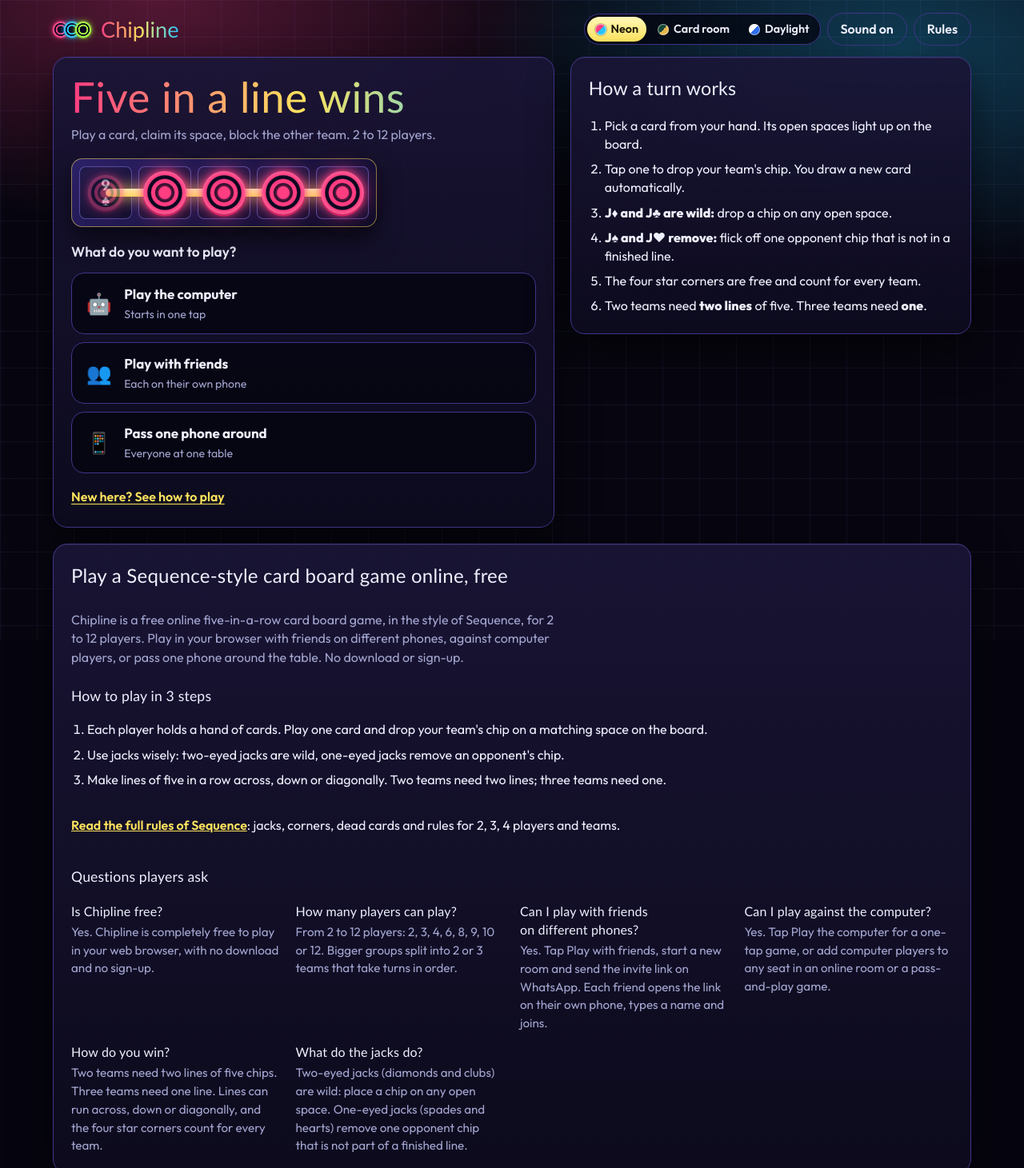
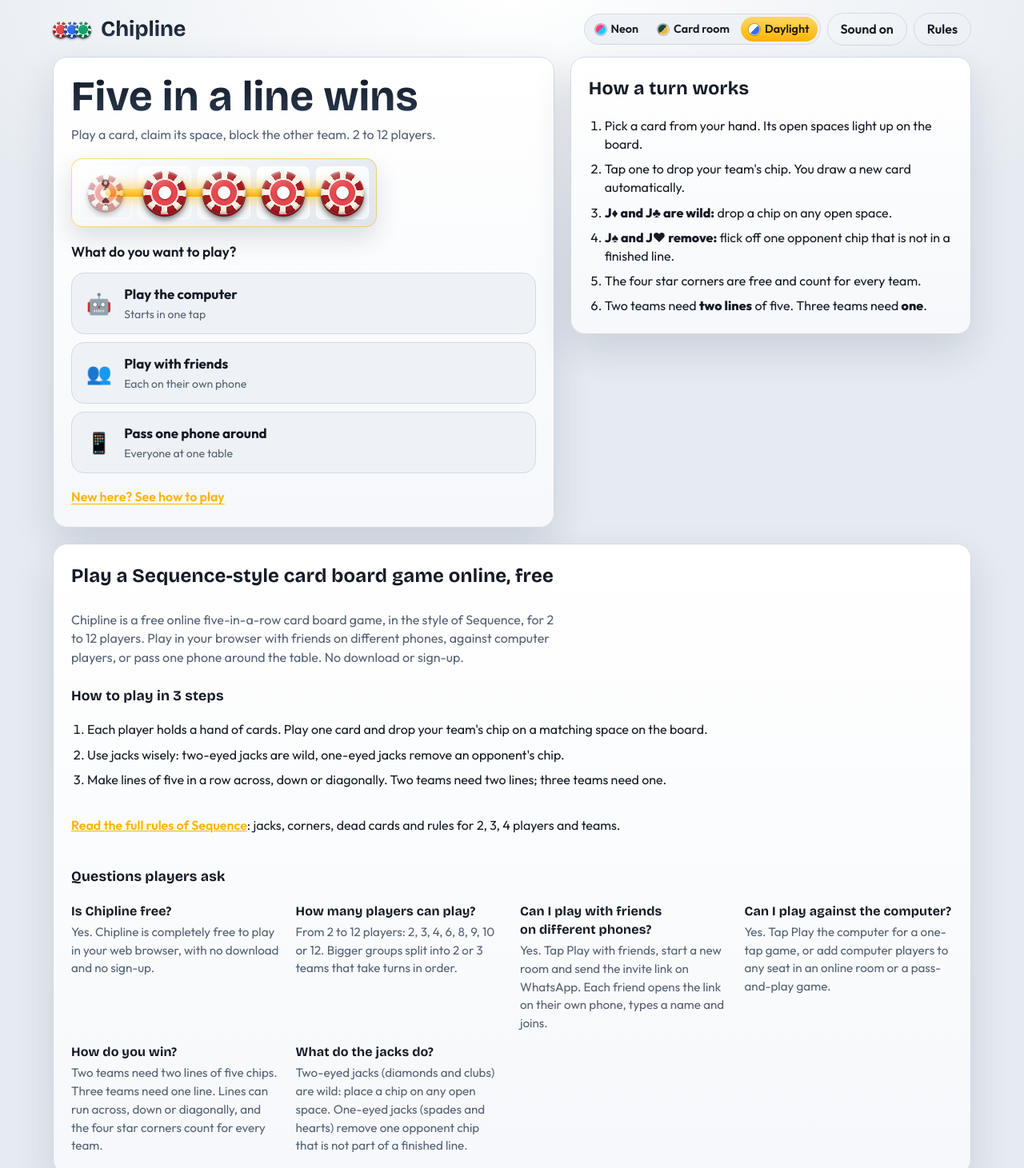
Before and after one commit to playsequenceonline/playsequenceonline.github.io, a plain HTML site: page index.html in a window 1280 px wide. Shown: the top 1461 px of the page at 80% size. Drawn offline with nearby package versions, Linux system fonts and the light colour scheme; a web font is replaced by a local one.

Commit message:
Make Daylight the default theme
Co-Authored-By: Claude Opus 5.5 <noreply@anthropic.com>
Claude-Session: https://claude.ai/code/session_01UumcFxp52z2q99QnH6T8UC

```diff
--- a/index.html
+++ b/index.html
@@ -1,5 +1,5 @@
 <!DOCTYPE html>
-<html lang="en" data-skin="neon">
+<html lang="en" data-skin="day">
 <head>
 <meta charset="utf-8">
 <meta name="viewport" content="width=device-width, initial-scale=1">
@@ -949,7 +949,7 @@ if (typeof module !== 'undefined') module.exports = Bot;
   function humanCount(){ return state ? state.players.filter(function(p){ return !p.bot; }).length : 0; }
   function seatIsBot(i){ return on ? !!(on.view.players[i] && on.view.players[i].bot) : !!(state && state.players[i] && state.players[i].bot); }
   function seatIsAway(i){ return !!(on && on.view.players[i] && on.view.players[i].away); }
-  var skin = 'neon';
+  var skin = 'day';
   var calm = window.matchMedia && window.matchMedia('(prefers-reduced-motion: reduce)').matches;
   var coarse = window.matchMedia && window.matchMedia('(pointer: coarse)').matches;
   var pend = null;
@@ -976,7 +976,7 @@ if (typeof module !== 'undefined') module.exports = Bot;
   /* ---------- Skins ---------- */
   function paintSkins(){ [].forEach.call($('skins').querySelectorAll('button'), function(b){ b.setAttribute('aria-pressed', String(b.dataset.skin===skin)); }); }
   function setSkin(k, quiet){
-    if(!SKINS[k]) k = 'neon';
+    if(!SKINS[k]) k = 'day';
     skin = k; root.setAttribute('data-skin', k);
     try{ localStorage.setItem(SKIN, k); }catch(e){}
     paintSkins();
@@ -1809,7 +1809,7 @@ if (typeof module !== 'undefined') module.exports = Bot;
   /* ---------- Boot, keeping a game in progress across a republish ---------- */
   function start(data){
     var k = null; try{ k = localStorage.getItem(SKIN); }catch(e){}
-    setSkin((data && data.skin) || k || 'neon', true);
+    setSkin((data && data.skin) || k || 'day', true);
     paintSound();
     if(data && data.setup) setup = data.setup;
     if(data && data.state){ state = data.state; sel=null; revealed=false; showGame(false); localStart(); }
```
